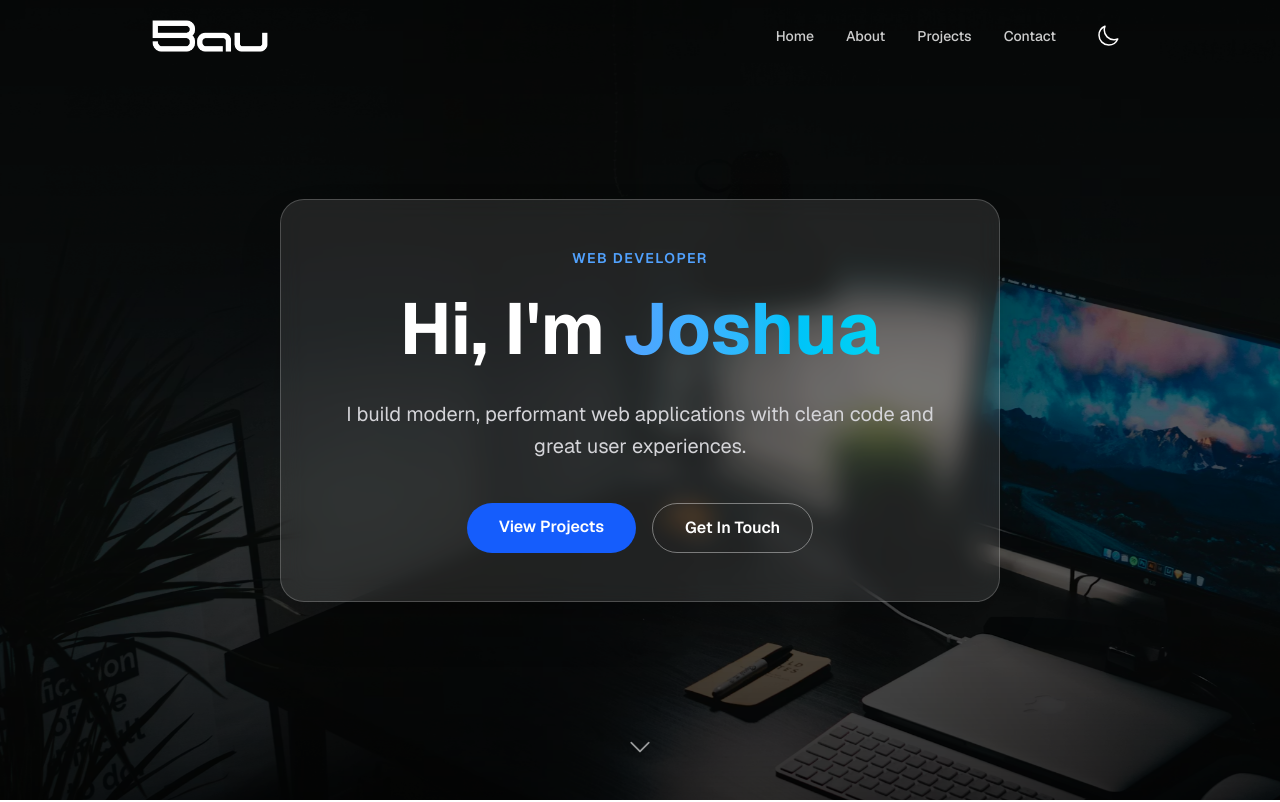
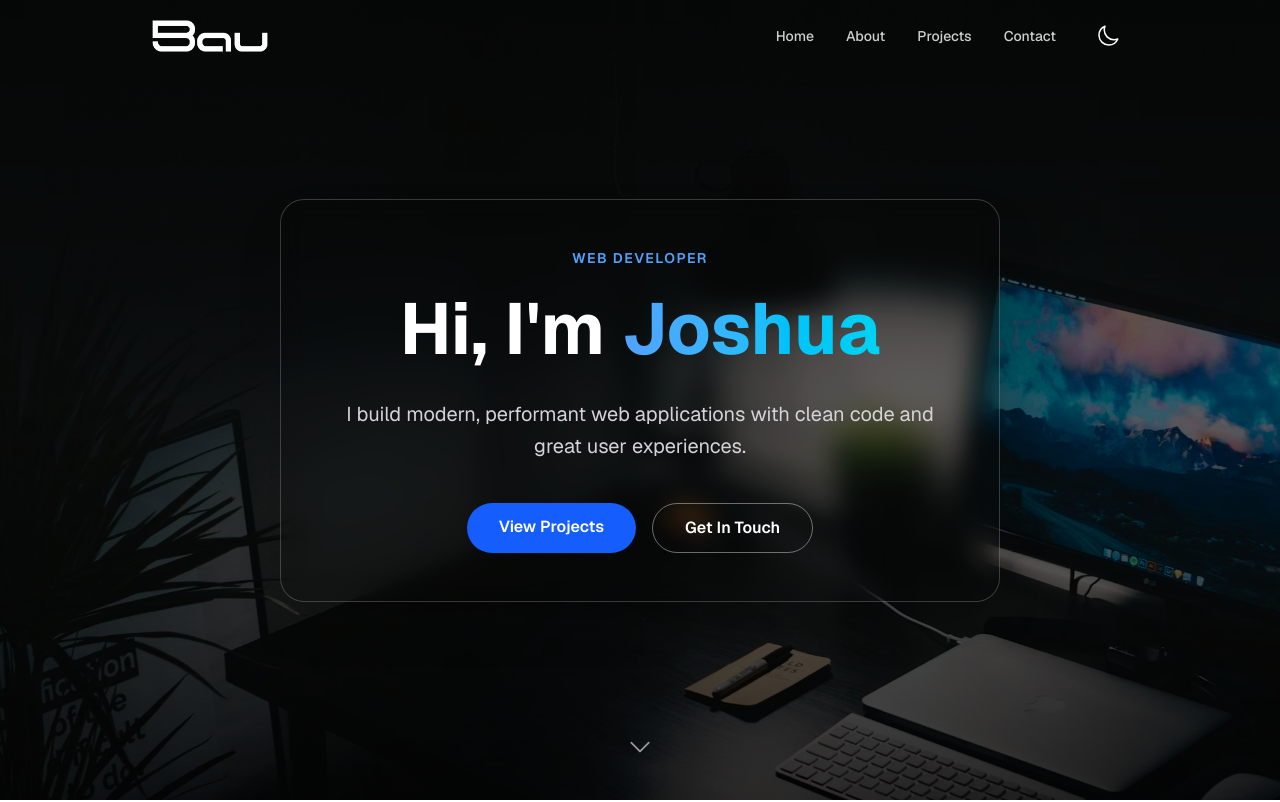
Before and after one commit to JBautista-Dev/My-Portfolio, a Next.js app: page / in a window 1280 px wide. Shown: the top 802 px of the page. Built offline with nearby package versions, Linux system fonts and the light colour scheme.

Commit message:
Update ParallaxHero.tsx

```diff
--- a/src/app/components/ParallaxHero.tsx
+++ b/src/app/components/ParallaxHero.tsx
@@ -40,7 +40,7 @@ export default function ParallaxHero() {
 
       {/* Content — glass card */}
       <div className="relative z-10 w-full max-w-3xl mx-auto px-6 text-center text-white">
-        <div className="bg-white/10 backdrop-blur-md border border-white/20 rounded-3xl px-8 py-12 md:px-16 shadow-2xl">
+        <div className="bg-black/10 backdrop-blur-md border border-white/20 rounded-3xl px-8 py-12 md:px-16 shadow-2xl">
           <p className="text-sm font-semibold text-blue-400 mb-4 tracking-widest uppercase">
             Web Developer
           </p>
```
